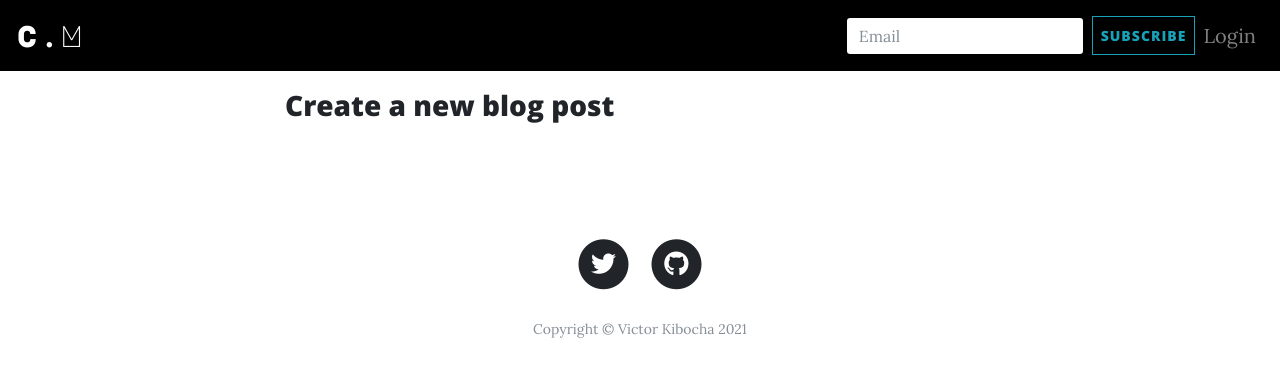
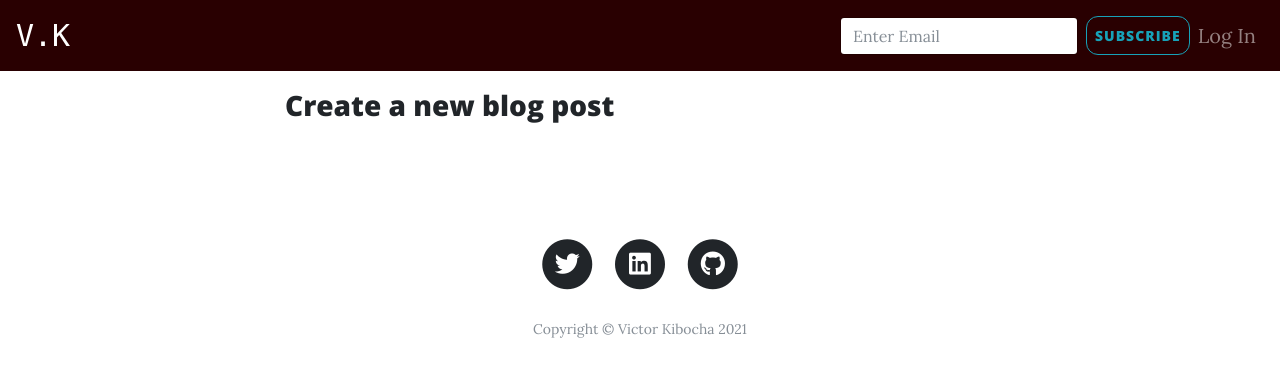
Before and after one commit to TechVictorKE/personal-blog, a Python web app: template app/templates/new_post.html in a window 1280 px wide. Shown: the top 377 px of the page. Run offline with Jinja, Linux system fonts and the light colour scheme; the template is opened without the code that fills it, so the values that code supplies are empty; some libraries are stand-ins or nearby versions.

Commit message:
Added linkedin to footer

```diff
--- a/app/templates/base.html
+++ b/app/templates/base.html
@@ -17,7 +17,7 @@
   <link href="{{ url_for('static', filename='css/font-awesome.min.css') }}" rel="stylesheet" type="text/css">
   <link href='https://fonts.googleapis.com/css?family=Lora:400,700,400italic,700italic' rel='stylesheet'
     type='text/css'>
-  <link href="https://fonts.googleapis.com/css?family=Major+Mono+Display&display=swap" rel="stylesheet">
+    <link href="https://fonts.googleapis.com/css2?family=Roboto+Mono&display=swap" rel="stylesheet">
   <link
     href='https://fonts.googleapis.com/css?family=Open+Sans:300italic,400italic,600italic,700italic,800italic,400,300,600,700,800'
     rel='stylesheet' type='text/css'>
@@ -35,8 +35,8 @@
 <body>
 
   <!-- Navigation -->
-  <nav class="navbar navbar-expand-lg navbar-dark fixed-top" style="background-color: #000;">
-    <a class="navbar-brand" href="/" style="font-family: 'Major Mono Display', monospace; font-size: 30px">C.M</a>
+  <nav class="navbar navbar-expand-lg navbar-dark fixed-top" style="background-color: #290001;">
+    <a class="navbar-brand" href="/" style="font-family: 'Major Mono Display', monospace; font-size: 30px">V.K</a>
     <button class="navbar-toggler" type="button" data-toggle="collapse" data-target="#navbarSupportedContent"
       aria-controls="navbarSupportedContent" aria-expanded="false" aria-label="Toggle navigation">
       <span class="navbar-toggler-icon"></span>
@@ -61,16 +61,16 @@
             <div class="dropdown-menu" aria-labelledby="navbarDropdown">
               <a class="dropdown-item" href="{{url_for('main.profile', id = current_user.id)}}">Profile</a>
               <div class="dropdown-divider"></div>
-              <a class="dropdown-item" href="{{url_for('auth.logout')}}">Logout</a>
+              <a class="dropdown-item" href="{{url_for('auth.logout')}}">Log Out</a>
             </div>
           </li>
           {%else%}
           <form class="form-inline my-2 my-lg-0" method="POST">
-            <input class="form-control mr-sm-2" type="email" placeholder="Email" name="subscriber" required>
-            <button class="btn btn-outline-info btn-sm" type="submit" style="padding: 8px;">Subscribe</button>
+            <input class="form-control mr-sm-2" type="email" placeholder="Enter Email" name="subscriber" required>
+            <button class="btn btn-outline-info btn-sm" type="submit" style="padding: 8px; border-radius: 12px;">Subscribe</button>
           </form>
           <li class="nav-item">
-            <a class="nav-link" href="/authenticate/login">Login</a>
+            <a class="nav-link" href="/authenticate/login">Log In</a>
           </li>
           {%endif%}
         </ul>
@@ -92,6 +92,14 @@
                 <span class="fa-stack fa-lg">
                   <i class="fas fa-circle fa-stack-2x"></i>
                   <i class="fab fa-twitter fa-stack-1x fa-inverse"></i>
+                </span>
+              </a>
+            </li>
+            <li class="list-inline-item">
+              <a href="https://www.linkedin.com/in/victor-kibocha-b106b21bb/" target="_blank">
+                <span class="fa-stack fa-lg">
+                  <i class="fas fa-circle fa-stack-2x"></i>
+                  <i class="fab fa-linkedin fa-stack-1x fa-inverse"></i>
                 </span>
               </a>
             </li>
```
